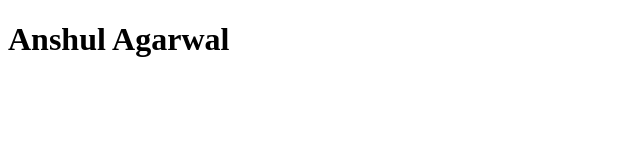
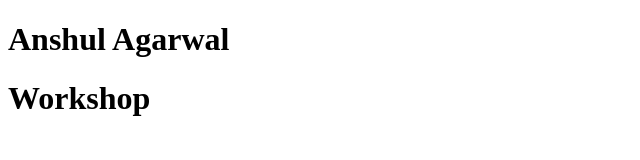
Before and after one commit to anshulagarwal-lab/gitLNM, a plain HTML site: page index.html in a window 1280 px wide. Shown: the whole page, without its empty margins (0-640 px from the left). Drawn offline with Linux system fonts and the light colour scheme.

Commit message:
Add Workshop

```diff
--- a/index.html
+++ b/index.html
@@ -7,5 +7,6 @@
 </head>
 <body>
     <h1>Anshul Agarwal</h1>
+    <h1>Workshop</h1>
 </body>
 </html>
```
